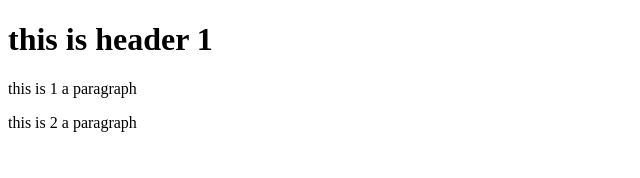
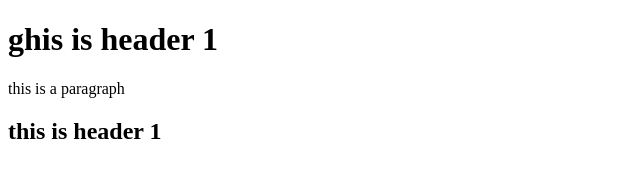
Before and after one commit to KARNIK3109/git-test, a website: page index.html in a window 1280 px wide. Shown: the whole page, without its empty margins (0-640 px from the left). Drawn offline with Linux system fonts and the light colour scheme.

Commit message:
fourth commit

```diff
--- a/index.html
+++ b/index.html
@@ -4,8 +4,8 @@
 	<title>index</title>
 </head>
 <body>
-<h1>this is header 1</h1>
-<p>this is 1  a paragraph</p>
-<p>this is 2 a paragraph</p>
+<h1>ghis is header 1</h1>
+<p>this is a paragraph</p>
+<h2>this is header 1</h2>
 </body>
 </html>
```
Also changed, not shown: package.json (added, +28 -0 lines), 2 other files.
